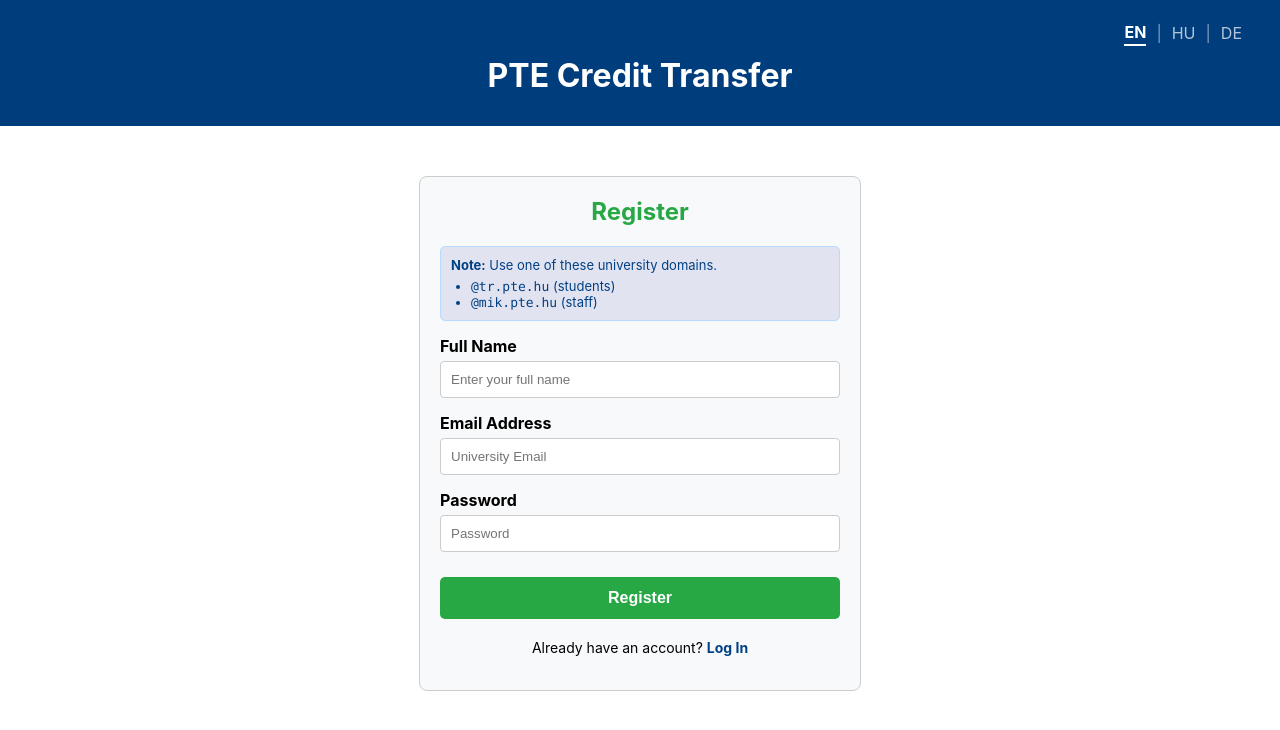
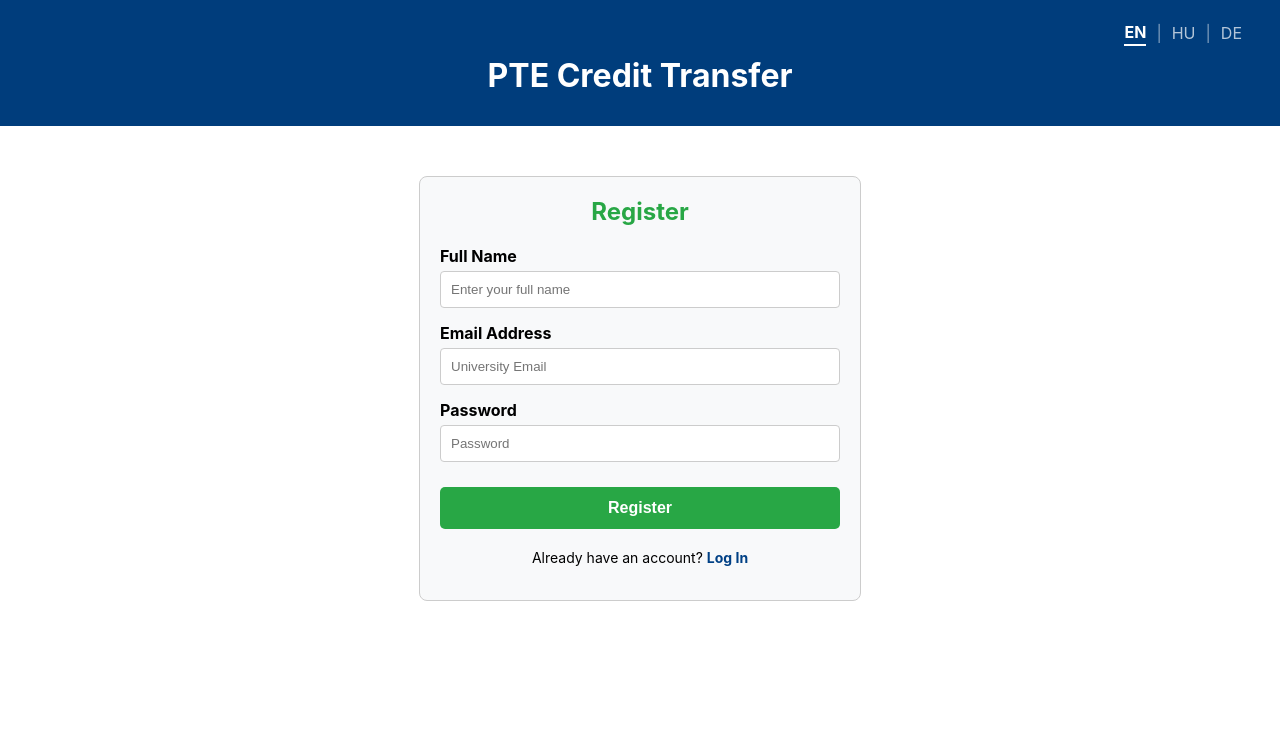
Before and after one commit to Vivianmurathimi/digital-credit-transfer, a React (Create React App) app in the folder frontend/: page /register in a window 1280 px wide. Shown: the top 730 px of the page. Built offline with nearby package versions, Linux system fonts and the light colour scheme.

Commit message:
Remove visible email-domain hints from registration screen

```diff
--- a/frontend/src/components/Register.js
+++ b/frontend/src/components/Register.js
@@ -33,13 +33,7 @@
                 <>
                     <h2 style={{ textAlign: 'center', color: '#28a745', marginTop: 0 }}>{t('register_title')}</h2>
 
-                    <div style={{ backgroundColor: '#e2e3f0', padding: '10px', borderRadius: '5px', marginBottom: '15px', fontSize: '13px', color: '#004085', border: '1px solid #b8daff' }}>
-                        <strong>{t('register_notice_label')}</strong> {t('register_notice_text')}
-                        <ul style={{ margin: '5px 0 0 0', paddingLeft: '20px' }}>
-                            <li><code>@tr.pte.hu</code> ({t('register_notice_students')})</li>
-                            <li><code>@mik.pte.hu</code> ({t('register_notice_staff')})</li>
-                        </ul>
-                    </div>
+
 
                     {error && <div style={{ backgroundColor: '#f8d7da', color: '#721c24', padding: '10px', borderRadius: '5px', marginBottom: '15px', fontWeight: 'bold', textAlign: 'center', border: '1px solid #f5c6cb' }}>{error}</div>}
 
```
